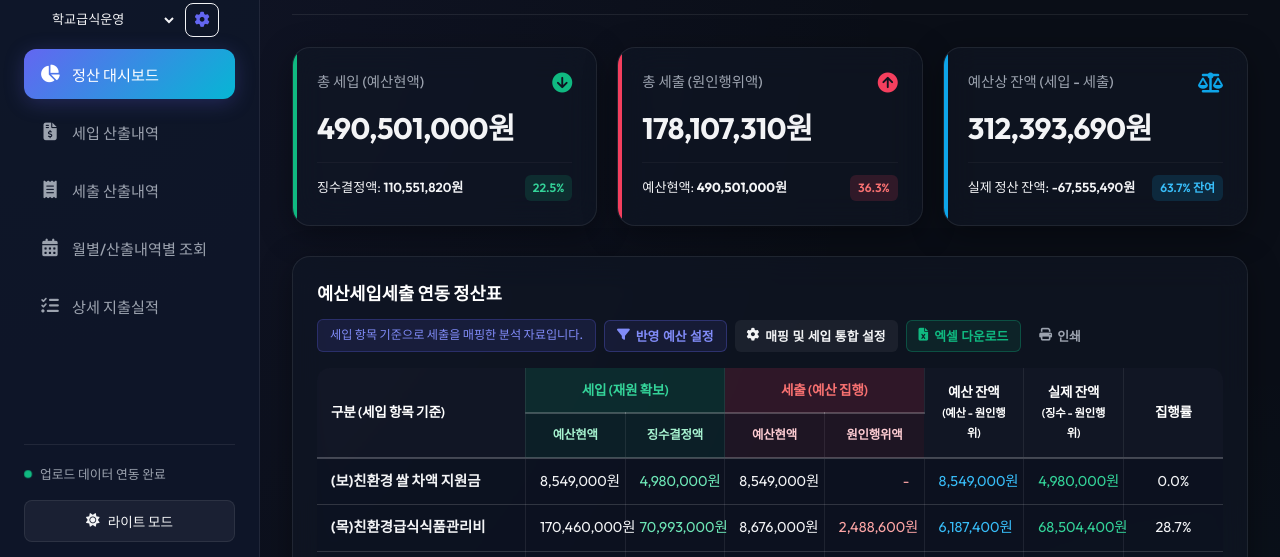
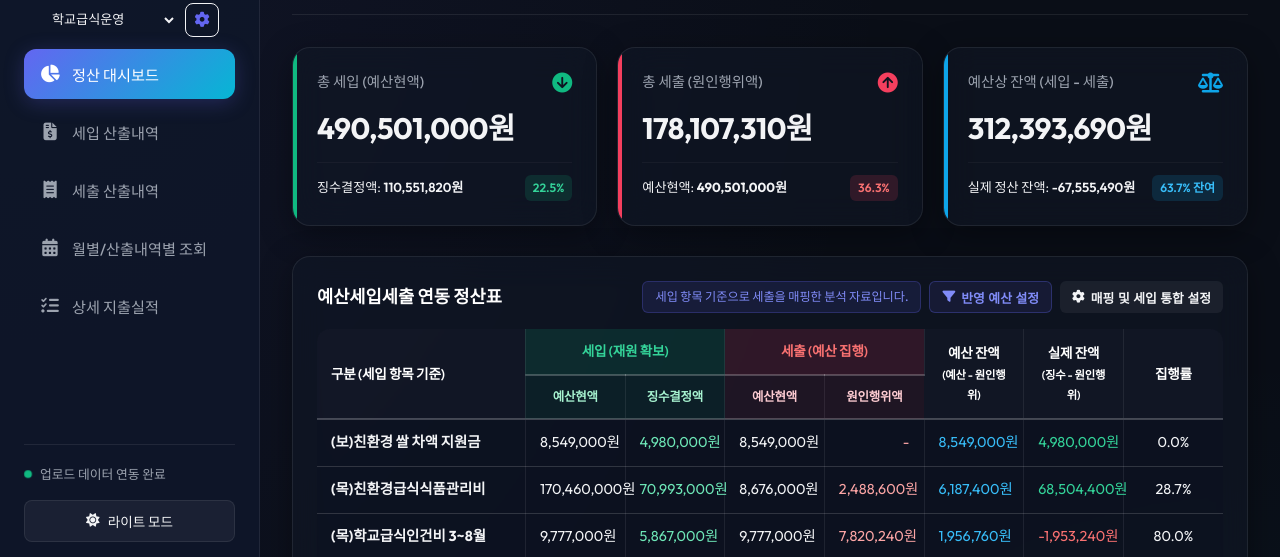
Before and after one commit to bamnamoo-dev/budget-dashboard, a website built with Vite: page index.html in a window 1280 px wide. Shown: the part 168-725 px from the top of the page. Built offline with nearby package versions, Linux system fonts and the light colour scheme; files whose address does not match are found by name.

Commit message:
refactor: 정산표 액션바 내 중복된 엑셀 다운로드 및 인쇄 버튼 삭제 정리

```diff
--- a/index.html
+++ b/index.html
@@ -175,12 +175,6 @@
                 </div>
                 <button class="btn-settings" id="btn-open-mapping-settings">
                   <i class="fa-solid fa-gear"></i> 매핑 및 세입 통합 설정
-                </button>
-                <button class="btn-export-excel" id="btn-export-settlement-excel" title="정산 총괄표 엑셀(.xlsx) 다운로드">
-                  <i class="fa-solid fa-file-excel"></i> 엑셀 다운로드
-                </button>
-                <button class="btn-print-outline" id="btn-print-settlement" title="결재용 A4 정산 총괄표 인쇄">
-                  <i class="fa-solid fa-print"></i> 인쇄
                 </button>
               </div>
             </div>
```
